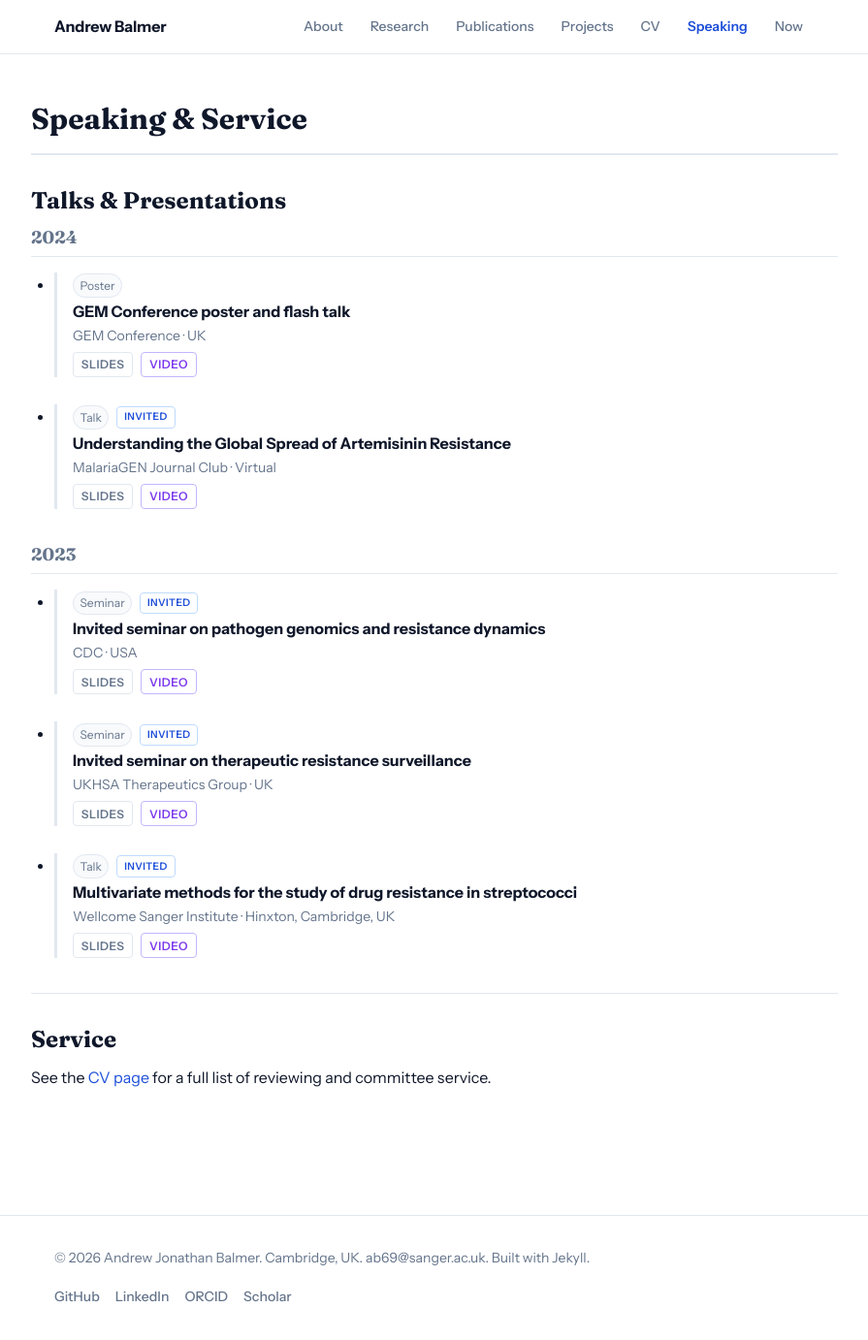
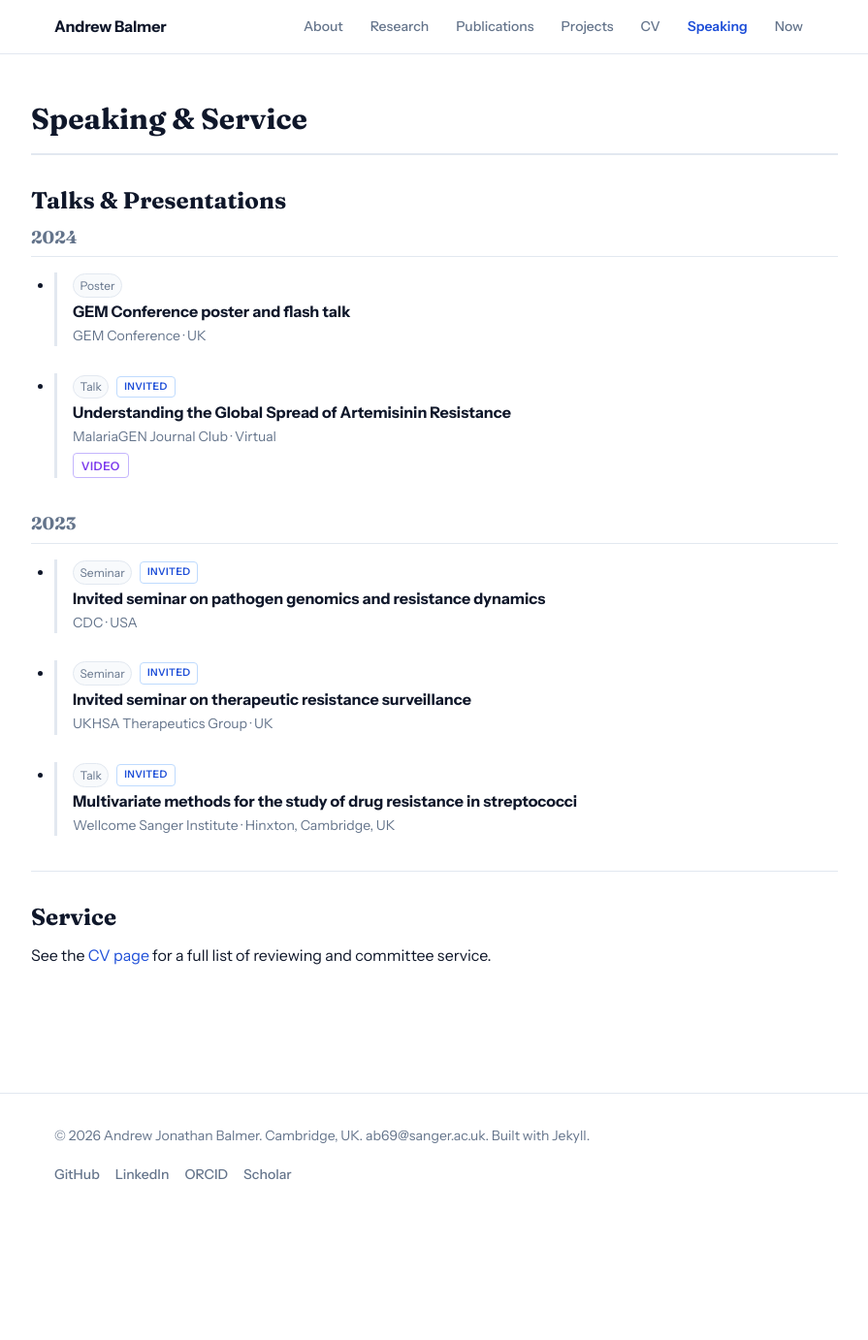
Before and after one commit to AndrewBalmer/personal_website, a Jekyll site: the page built from speaking.md, in a window 1280 px wide and 1382 px high. Shown: the whole window at 97% size, without its empty margins (192-1087 px from the left). Built offline with Jekyll 4.4.1, drawn with Linux system fonts in a browser that asks for light colours.

Commit message:
Remove empty talk media links

```diff
--- a/_layouts/home.html
+++ b/_layouts/home.html
@@ -252,10 +252,10 @@ layout: default
         <p class="talk-card__type">{{ talk.type | capitalize }} · {{ talk.year }}</p>
         <h3 class="talk-card__title">{{ talk.title }}</h3>
         <p class="talk-card__venue">{{ talk.event }}{% if talk.location %} · {{ talk.location }}{% endif %}</p>
-        {% if talk.slides or talk.video %}
+        {% if talk.slides != "" or talk.video != "" %}
         <div class="pub-links" style="margin-top: 0.4rem;">
-          {% if talk.slides %}<a href="{{ talk.slides }}" class="pub-badge" target="_blank" rel="noopener">Slides</a>{% endif %}
-          {% if talk.video %}<a href="{{ talk.video }}" class="pub-badge pub-badge--preprint" target="_blank" rel="noopener">Video</a>{% endif %}
+          {% if talk.slides != "" %}<a href="{{ talk.slides }}" class="pub-badge" target="_blank" rel="noopener">Slides</a>{% endif %}
+          {% if talk.video != "" %}<a href="{{ talk.video }}" class="pub-badge pub-badge--preprint" target="_blank" rel="noopener">Video</a>{% endif %}
         </div>
         {% endif %}
       </article>
--- a/speaking.md
+++ b/speaking.md
@@ -25,10 +25,10 @@ description: "Talks, posters, and academic service."
     <p class="talk-item__venue">
       {{ talk.event }}{% if talk.location %} · {{ talk.location }}{% endif %}
     </p>
-    {% if talk.slides or talk.video %}
+    {% if talk.slides != "" or talk.video != "" %}
     <div class="pub-links" style="margin-top:0.35rem;">
-      {% if talk.slides %}<a href="{{ talk.slides }}" class="pub-badge" target="_blank" rel="noopener">Slides</a>{% endif %}
-      {% if talk.video  %}<a href="{{ talk.video  }}" class="pub-badge pub-badge--preprint" target="_blank" rel="noopener">Video</a>{% endif %}
+      {% if talk.slides != "" %}<a href="{{ talk.slides }}" class="pub-badge" target="_blank" rel="noopener">Slides</a>{% endif %}
+      {% if talk.video != ""  %}<a href="{{ talk.video  }}" class="pub-badge pub-badge--preprint" target="_blank" rel="noopener">Video</a>{% endif %}
     </div>
     {% endif %}
   </li>
```
